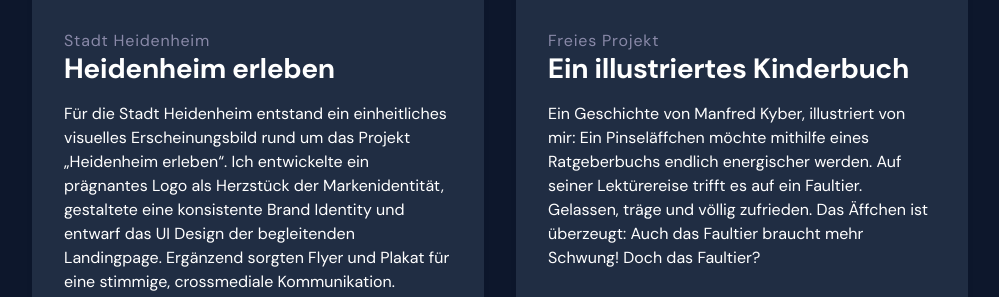
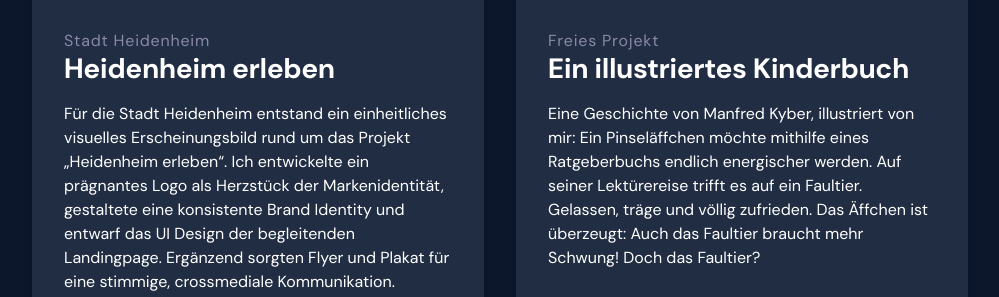
Before and after one commit to enaaacode/annabelle-feiler.github.io, a Jekyll site: the page built from projekte.html, in a window 1280 px wide. Shown: the part 1298-1595 px from the top of the page, without its empty margins (140-1139 px from the left). Built offline with Jekyll 4.4.1, drawn with Linux system fonts in a browser that asks for light colours.

Commit message:
Update projekte.yml

```diff
--- a/_data/projekte.yml
+++ b/_data/projekte.yml
@@ -27,6 +27,6 @@
 
 - kundin: 'Freies Projekt'
   titel: 'Ein illustriertes Kinderbuch'
-  beschreibung: 'Ein Geschichte von Manfred Kyber, illustriert von mir: Ein Pinseläffchen möchte mithilfe eines Ratgeberbuchs endlich energischer werden. Auf seiner Lektürereise trifft es auf ein Faultier. Gelassen, träge und völlig zufrieden. Das Äffchen ist überzeugt: Auch das Faultier braucht mehr Schwung! Doch das Faultier?'
+  beschreibung: 'Eine Geschichte von Manfred Kyber, illustriert von mir: Ein Pinseläffchen möchte mithilfe eines Ratgeberbuchs endlich energischer werden. Auf seiner Lektürereise trifft es auf ein Faultier. Gelassen, träge und völlig zufrieden. Das Äffchen ist überzeugt: Auch das Faultier braucht mehr Schwung! Doch das Faultier?'
   tools: 'Procreate, Adobe Illustrator'
   bild: 'assets/images/referenzen/referenz_af_faultier.jpg'
```
